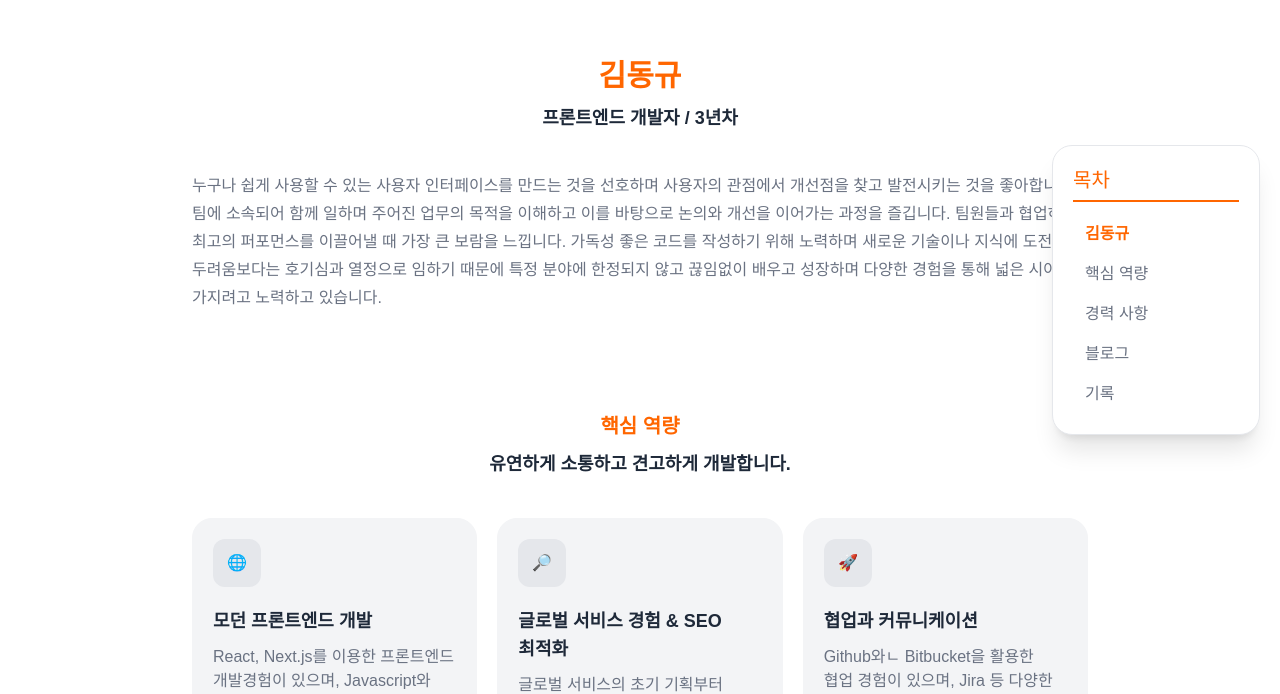
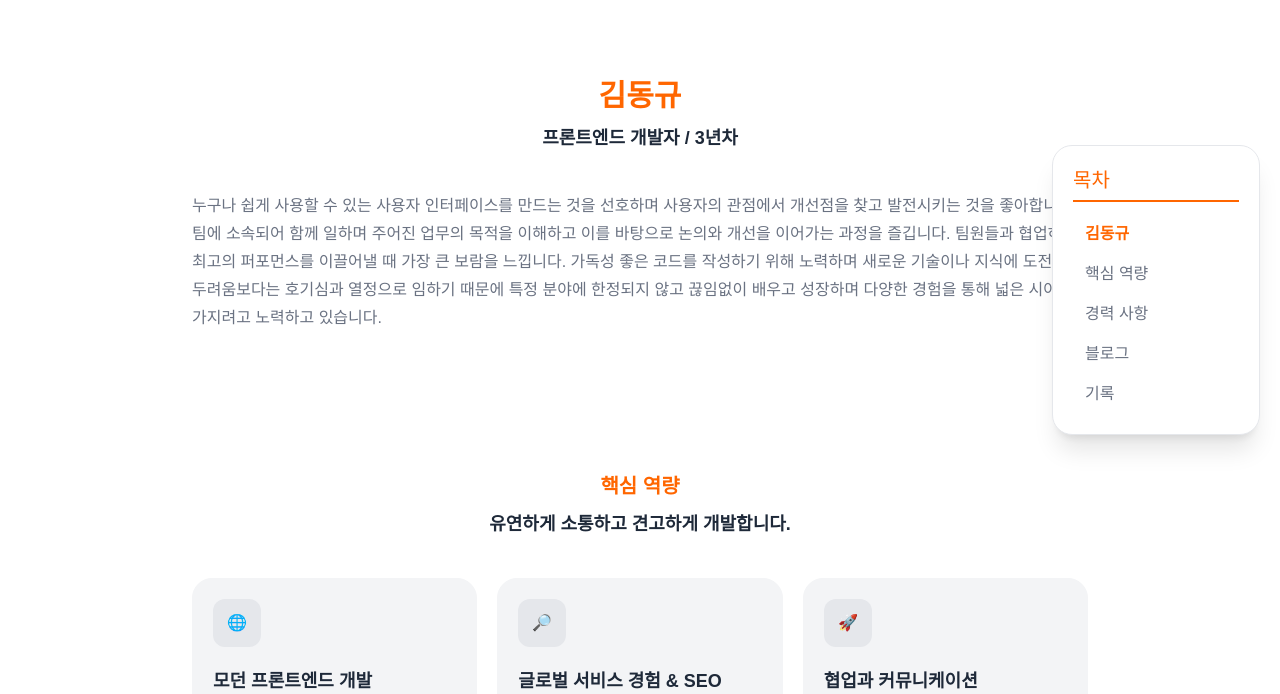
Before and after one commit to dango0812/dango0812.github.io, a Next.js app: page / in a window 1280 px wide. Shown: the part 110-804 px from the top of the page. Built offline with nearby package versions, Linux system fonts and the light colour scheme; no server answers; a web font is replaced by a local one.

Commit message:
design: home hero section padding 수정

```diff
--- a/app/(home-page)/components/HomeHeroSection.tsx
+++ b/app/(home-page)/components/HomeHeroSection.tsx
@@ -7,7 +7,7 @@ export default function HomeHeroSection() {
     return (
         <section
             id="hero"
-            className="py-10 px-5 lg:px-0"
+            className="pt-15 pb-20 px-5 lg:px-0"
         >
             <Container
                 className="flex flex-col gap-10"
```
